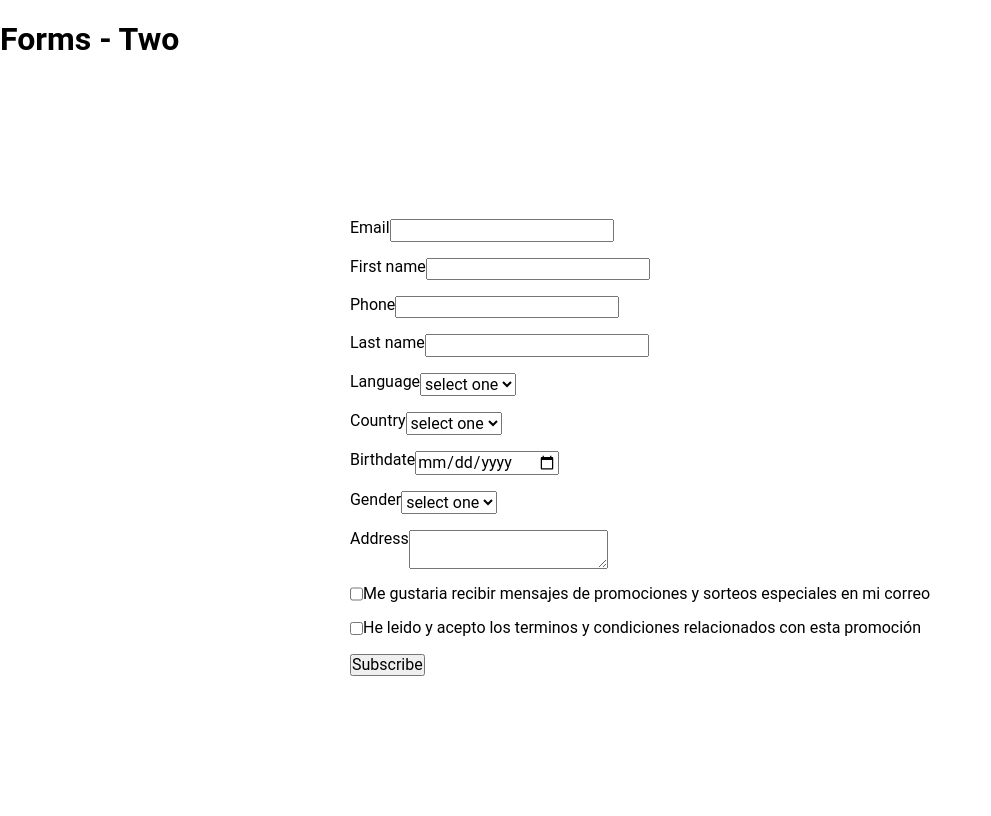
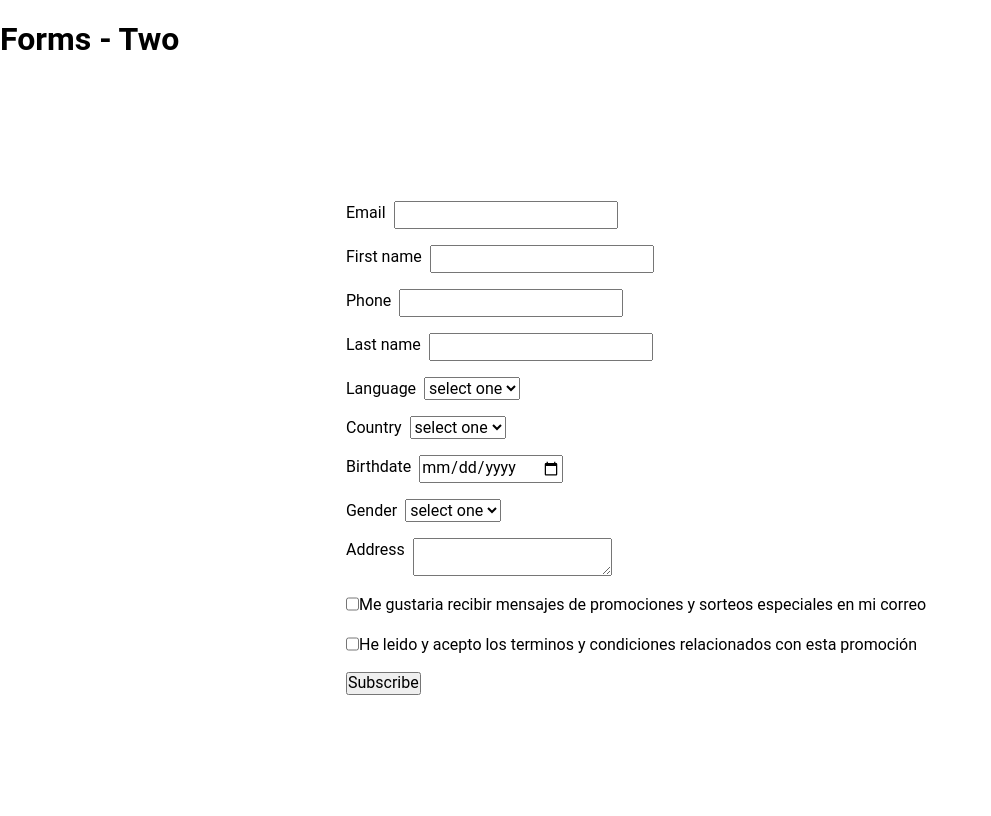
Before and after one commit to eacevedof/prj_css, a PHP site: page / in a window 1280 px wide. Shown: the whole page, without its empty margins (0-991 px from the left). Run offline with PHP 8.4, Linux system fonts and the light colour scheme.

Commit message:
form-grid

```diff
--- a/forms/two/index.html
+++ b/forms/two/index.html
@@ -68,7 +68,7 @@
       <input type="checkbox" id="chk-terms" name="chk-terms">
       <label for="chk-mailing">He leido y acepto los terminos y condiciones relacionados con esta promoción</label>
     </div>
-    <div class="cell12 cell-flex">
+    <div class="cell12 cell-flex-btn">
       <button type="submit">Subscribe</button>
     </div>
   </form>
--- a/forms/two/style.css
+++ b/forms/two/style.css
@@ -26,3 +26,11 @@ body {
 .form-grid .cell-flex {
   display: flex;
 }
+
+.cell-flex label {
+  padding-right: 0.5rem;
+  padding-top: 0.2rem;
+}
+input {
+  height: 1.5rem;
+}
```
